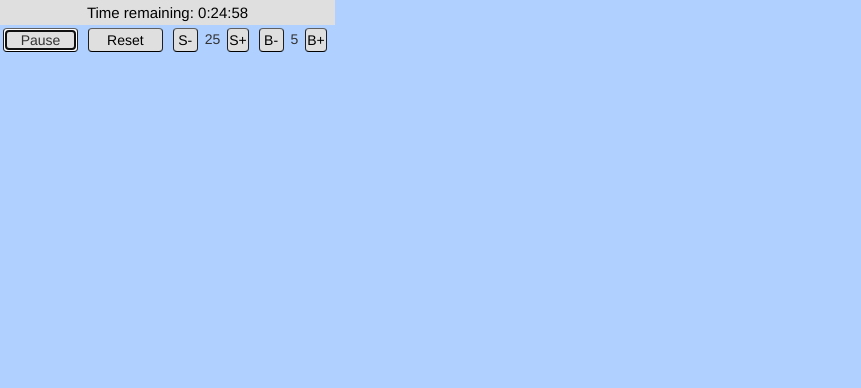
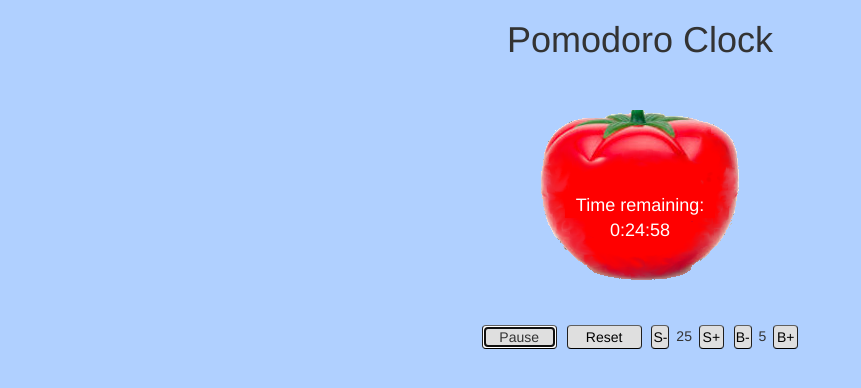
Before and after one commit to marcnshapiro/pomodoro, a plain HTML site: page index.html in a window 1280 px wide. Both pictures are taken after a click on the button "Start". Shown: the whole page, without its empty margins (0-861 px from the left). Drawn offline with nearby package versions, Linux system fonts and the light colour scheme; files that its build step writes are made by us from their sources.

Commit message:
Add tomato image behind output.  Add ding at end of each pomodoro and break.  Enable adjusting length of pomodoros and breaks.

```diff
--- a/css/style.css
+++ b/css/style.css
@@ -25,13 +25,32 @@ body {
 }
 
 #output {
-  width: 335px;
+  width: 150px;
   height: 25px;
   background-color: #dfdfdf;
   color: #000000;
   text-align: center;
   line-height: 25px;
-  font-size: 15px;
+  font-size: 18px;
+  font-style: bold;
+  background-color: #ff0000;
+  color: #ffffff;
+}
+
+.wrap {
+    width: 1060px;
+    height:auto;
+    margin: auto;
+    position:relative;
+}
+.text_over_image {
+    position: absolute;
+    margin: auto;
+    top: 0;
+    left:0;
+    right:0;
+    bottom:50px;
+    height:100px;
 }
 
 #start {
@@ -42,7 +61,7 @@ body {
   width: 75px;
 }
 
-#session- {
+#decSession- {
   width: 25px;
 }
 
@@ -50,11 +69,11 @@ body {
   width: 25px;
 }
 
-#session+ {
+#incSession {
   width: 25px;
 }
 
-#break- {
+#decBreak {
   width: 25px;
 }
 
@@ -62,6 +81,6 @@ body {
   width: 25px;
 }
 
-#break+ {
+#incBreak {
   width: 25px;
 }
--- a/index.html
+++ b/index.html
@@ -18,14 +18,25 @@
   </head>
 
   <body>
-    <div id="output"></div>
+    <center>
+    <h1>Pomodoro Clock</h1>
+    <br />
+    <br />
+    <div class="wrap">
+      <div>
+        <img id="pomodoro" src="resources/pomodoro.png">
+        <div id="output" class="text_over_image"></div>
+      </div>
+    <br />
+    <br />
     <button id="start" class="btn btn-custom">Start</button>
     <button id="reset" class="btn btn-custom">Reset</button>
-    <button id="session-" class="btn btn-custom">S-</button>
+    <button id="decSession" class="btn btn-custom">S-</button>
     <span id="sessionTime"></span>
-    <button id="session+" class="btn btn-custom">S+</button>
-    <button id="break-" class="btn btn-custom">B-</button>
+    <button id="incSession" class="btn btn-custom">S+</button>
+    <button id="decBreak-" class="btn btn-custom">B-</button>
     <span id="breakTime"></span>
-    <button id="break+" class="btn btn-custom">B+</button>
+    <button id="incBreak" class="btn btn-custom">B+</button>
+    </center>
   </body>
 </html>
--- a/js/index.js
+++ b/js/index.js
@@ -7,6 +7,8 @@ var lenBreak = 5;
 var hrs = 0;
 var mins = 0;
 var secs = 0;
+
+var isBreak = false;
 
 var countdown = function() {
   if (running) {
@@ -23,11 +25,38 @@ var countdown = function() {
     var strMinutes = (mins < 10 ? "0" + mins: mins.toString());
     var strSeconds = (secs < 10 ? "0" + secs: secs.toString());
 
-    var remainingTime = "Time remaining: " + strHours + ":" + strMinutes + ":" + strSeconds;
+    var remainingTime = "";
 
-    document.getElementById("output").innerHTML = remainingTime;
+    if (isBreak) {
+      remainingTime = "Break remaining: " + strMinutes + ":" + strSeconds;
+      document.getElementById("output").innerHTML = remainingTime;
+    } else {
+      remainingTime = "Time remaining: " + strHours + ":" + strMinutes + ":" + strSeconds;
+      document.getElementById("output").innerHTML = remainingTime;
+    }
 
     secs--;
+
+    if (hrs + mins + secs === -1) {
+      isBreak = !isBreak;
+
+      if (isBreak) {
+          hrs = 0;
+          mins = lenBreak;
+          secs = 0;
+      } else {
+        if (lenSession > 59) {
+          hrs = Math.trunc(lenSession / 60);
+          mins = lenSession % 60;
+          secs = 0;
+        } else {
+          hrs = 0;
+          mins = lenSession;
+          secs = 0;
+        }
+      }
+      new Audio("resources/ding.mp3").play()
+    }
 
     setTimeout(countdown, 1000);
   }
@@ -49,6 +78,7 @@ $(document).ready( function() {
   document.getElementById("sessionTime").innerHTML = lenSession;
   document.getElementById("breakTime").innerHTML = lenBreak;
 
+  $("#output")
   $("#start").on("click", function() {
     if (!running) {
       running = true;
@@ -82,4 +112,31 @@ $(document).ready( function() {
 
     document.getElementById("output").innerHTML = remainingTime;
   });
+
+  $("#decSession").on("click", function() {
+    if (lenSession > 1) {
+        lenSession--;
+        document.getElementById("sessionTime").innerHTML = lenSession;
+    }
+  });
+  $("#incSession").on("click", function() {
+    if (lenSession < 60) {
+        lenSession++;
+        document.getElementById("sessionTime").innerHTML = lenSession;
+    }
+  });
+  $("#decBreak-").on("click", function() {
+    if (lenBreak > 1) {
+        lenBreak--;
+        document.getElementById("breakTime").innerHTML = lenBreak;
+    }
+  });
+  $("#incBreak").on("click", function() {
+    if (lenBreak < 10) {
+        lenBreak++;
+        document.getElementById("breakTime").innerHTML = lenBreak;
+    }
+  });
+
+
 });
```
Also changed, not shown: resources/pomodoro.png (added), 1 other file.
